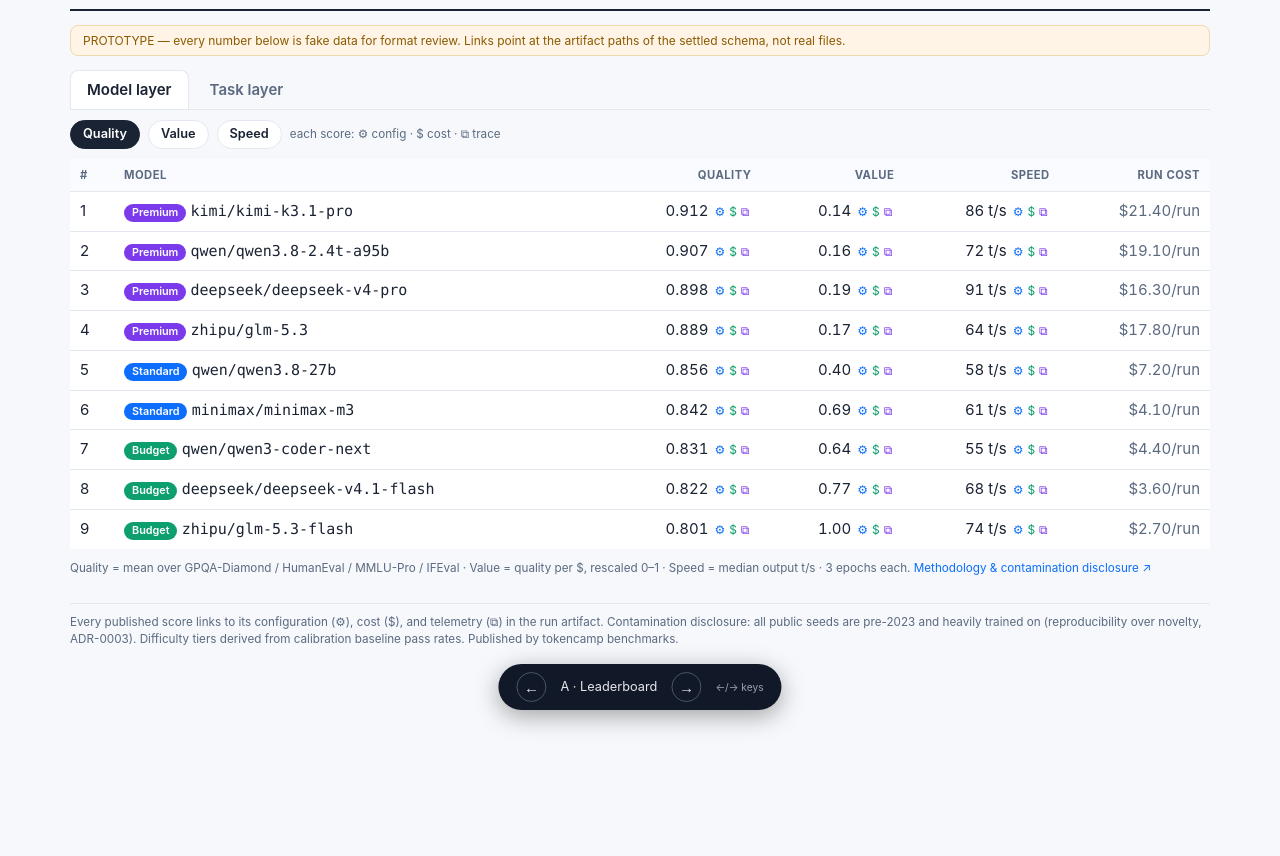
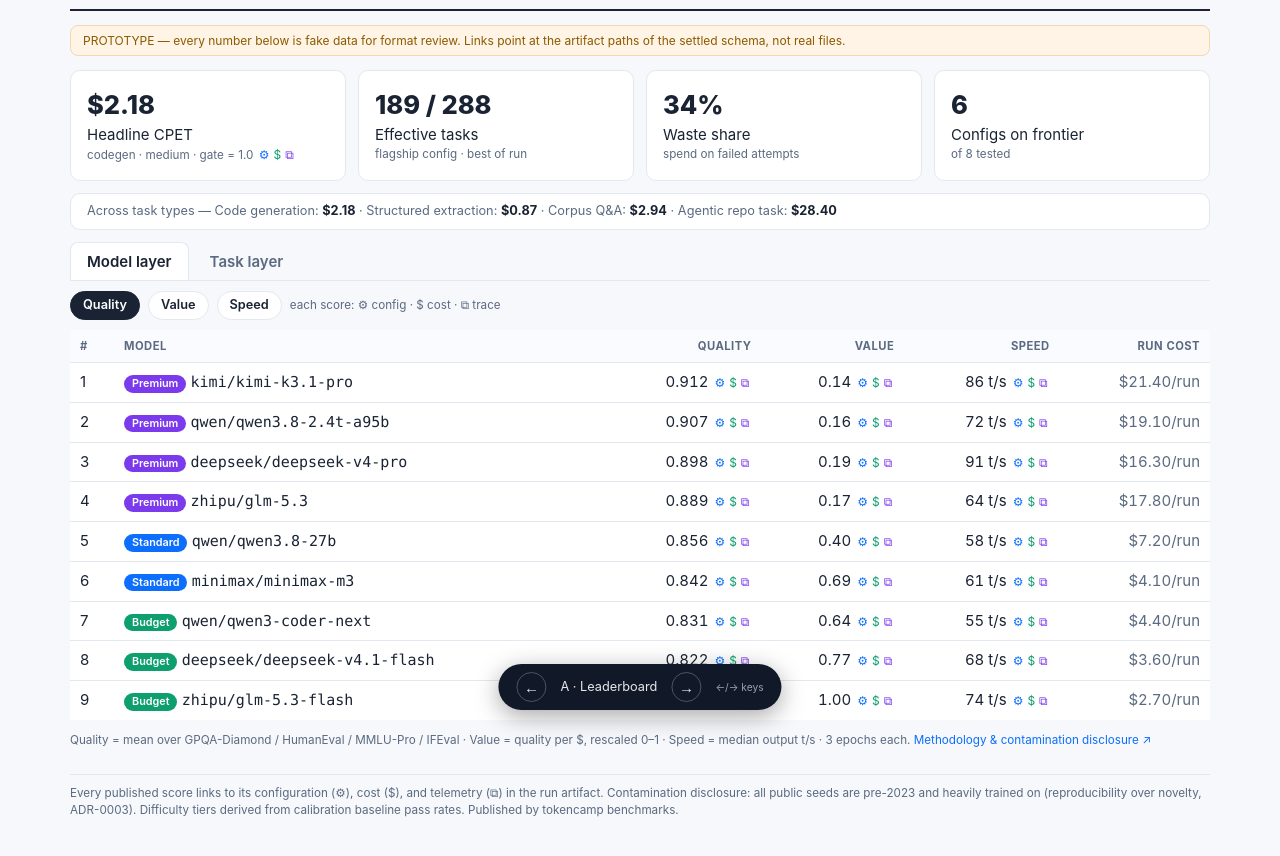
Before and after one commit to 0xnicholas/tokencamp-benchmarks, a plain HTML site: page prototypes/task-economics-report/index.html in a window 1280 px wide. Shown: the part 74-930 px from the top of the page. Before the commit the page ends 812 px from the top, so only its background shows below. Drawn offline with Linux system fonts and the light colour scheme.

Commit message:
Prototype: fold agreed format into variant A — Leaderboard base + Dashboard KPI header cards
User pick on #8: Leaderboard (A) as the base, with C's header KPI cards
(headline CPET w/ evidence links, effective tasks, waste share, frontier
configs) and the per-type CPET range strip above the tabs. Headline banner
removed from the task layer — the header cards now answer the headline on
both layers.

```diff
--- a/prototypes/task-economics-report/index.html
+++ b/prototypes/task-economics-report/index.html
@@ -82,8 +82,8 @@
   /* ---- variant C: dashboard ---- */
   .vC{display:grid;grid-template-columns:1fr 330px;gap:16px}
   .vC .full{grid-column:1/-1}
-  .vC .kpis{display:grid;grid-template-columns:repeat(4,1fr);gap:12px}
-  .vC .kpi .v{font-size:1.7rem;font-weight:800}
+  .kpis{display:grid;grid-template-columns:repeat(4,1fr);gap:12px}
+  .kpi .v{font-size:1.7rem;font-weight:800}
   .vC .chips{display:flex;gap:8px;flex-wrap:wrap;margin:10px 0}
   .vC .chip{padding:4px 14px;border-radius:999px;border:1px solid var(--line);background:var(--card);cursor:pointer;font-size:.85rem}
   .vC .chip.on{background:var(--ink);color:#fff;border-color:var(--ink)}
@@ -92,7 +92,7 @@
   .vC #evpanel .card{border-left:4px solid var(--accent)}
   .vC details{margin:8px 0}
   .vC details summary{cursor:pointer;font-weight:600}
-  @media(max-width:960px){.vC{grid-template-columns:1fr}}
+  @media(max-width:960px){.vC{grid-template-columns:1fr}.kpis{grid-template-columns:repeat(2,1fr)}}
 </style>
 </head>
 <body>
@@ -267,6 +267,17 @@ function bars(items){ // [{label, pass, fail}]
       <span class="bar" title="pass ${pct(it.pass/t)} · fail ${pct(it.fail/t)}"><i class="pass" style="width:${it.pass/t*100}%"></i><i class="fail" style="width:${it.fail/t*100}%"></i></span>
       <span class="num small">${pct(it.pass/t)} pass</span></div>`;}).join("")+`</div>`;
 }
+function kpiCards(){
+  const cg=TASKS.codegen, kimi=cg.configs.find(c=>c.id==="cg-kimi-ss");
+  const maxEff=Math.max(...cg.configs.map(c=>c.eff));
+  const kpis=[
+    ["Headline CPET", money(kimi.cpet), "codegen · medium · gate = 1.0", evLinks(kimi.id,"mbpp")],
+    ["Effective tasks", `${kimi.eff} / ${maxEff}`, "flagship config · best of run", ""],
+    ["Waste share", `${kimi.waste}%`, "spend on failed attempts", ""],
+    ["Configs on frontier", String(frontierOf(cg.configs).length), `of ${cg.configs.length} tested`, ""],
+  ];
+  return kpis.map(k=>`<div class="card kpi"><div class="v">${k[1]}</div><div>${k[0]}</div><div class="small muted">${k[2]} ${k[3]}</div></div>`).join("");
+}
 function footnote(id){
   return `<sup><a href="${RUN.dir}/manifest.json#cfg=${id}" title="config snapshot (manifest.json)">¹</a>
   <a href="${RUN.dir}/summary.json#cost-${id}" title="cost rows (summary.json)">²</a>
@@ -315,6 +326,9 @@ function renderA(){
     </div><div class="small muted" style="text-align:right">Token Economics +<br>Task Economics (任务经济学)</div></div>
     <div class="fake-banner">PROTOTYPE — every number below is fake data for format review. Links point at the artifact paths of the settled schema, not real files.</div>
 
+    <div class="kpis" style="margin-top:14px">${kpiCards()}</div>
+    <div class="card" style="margin:12px 0 0;padding:8px 16px;font-size:.85rem;color:var(--muted)">Across task types — ${TASK_ORDER.map(k=>`${TASKS[k].name}: <strong style="color:var(--ink)">${TASKS[k].headline}</strong>`).join(" · ")}</div>
+
     <div class="tabs"><div class="tab on" data-l="model">Model layer</div><div class="tab" data-l="task">Task layer</div></div>
     <section data-layer="model">
       <div class="subtabs"><span class="subtab on">Quality</span><span class="subtab">Value</span><span class="subtab">Speed</span><span class="small muted" style="align-self:center">each score: ⚙ config · $ cost · ⧉ trace</span></div>
@@ -323,11 +337,6 @@ function renderA(){
       <p class="small muted">Quality = mean over GPQA-Diamond / HumanEval / MMLU-Pro / IFEval · Value = quality per $, rescaled 0–1 · Speed = median output t/s · 3 epochs each. <a href="#">Methodology &amp; contamination disclosure ↗</a></p>
     </section>
     <section data-layer="task" hidden>
-      <div class="headline-banner"><div>
-        <div class="small" style="opacity:.75">How much does a customer pay to complete an effective task? <span class="pill">flagship · code generation · medium tier</span></div>
-        <div class="big">${TASKS.codegen.headline}</div>
-        <div class="small" style="opacity:.85">per effective task · ${TASKS.codegen.headCfg} · quality ${TASKS.codegen.headQ} · reliability ${pct(TASKS.codegen.headRel)} ${evLinks("cg-kimi-ss","mbpp")}</div>
-      </div><div class="small" style="opacity:.85">${TASK_ORDER.map(k=>`${TASKS[k].name}: ${TASKS[k].headline}`).join(" · ")}</div></div>
       <div class="subtabs">${TASK_ORDER.map((k,i)=>`<span class="subtab ${i===0?"on":""}" data-t="${k}">${TASKS[k].name}</span>`).join("")}</div>
       <figure style="margin:10px 0">${scatterSVG(TASKS.codegen.configs)}<figcaption class="small muted">Quality vs CPET Pareto frontier — each point = one Task Configuration; dashed line = frontier.</figcaption></figure>
       ${taskTables}
```
